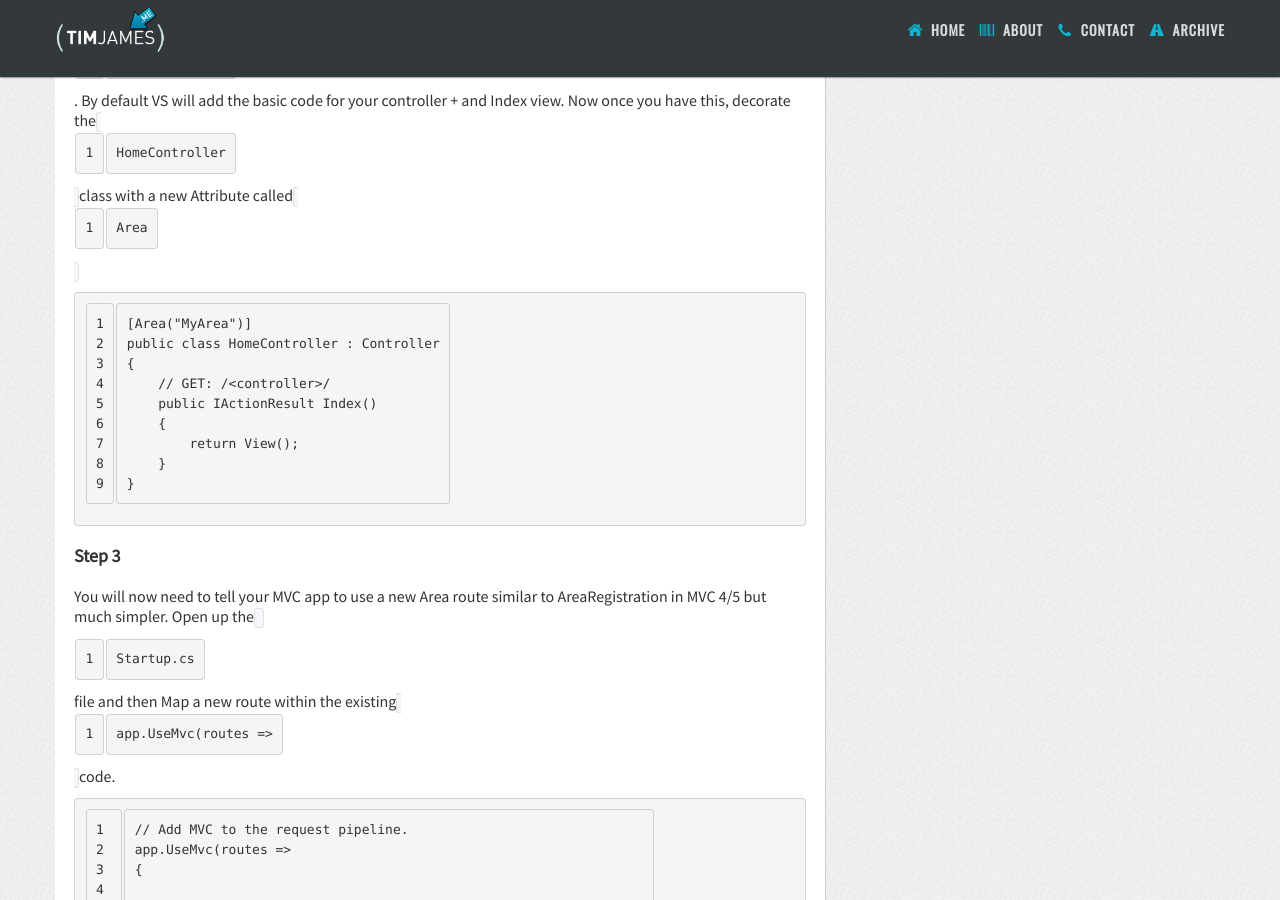
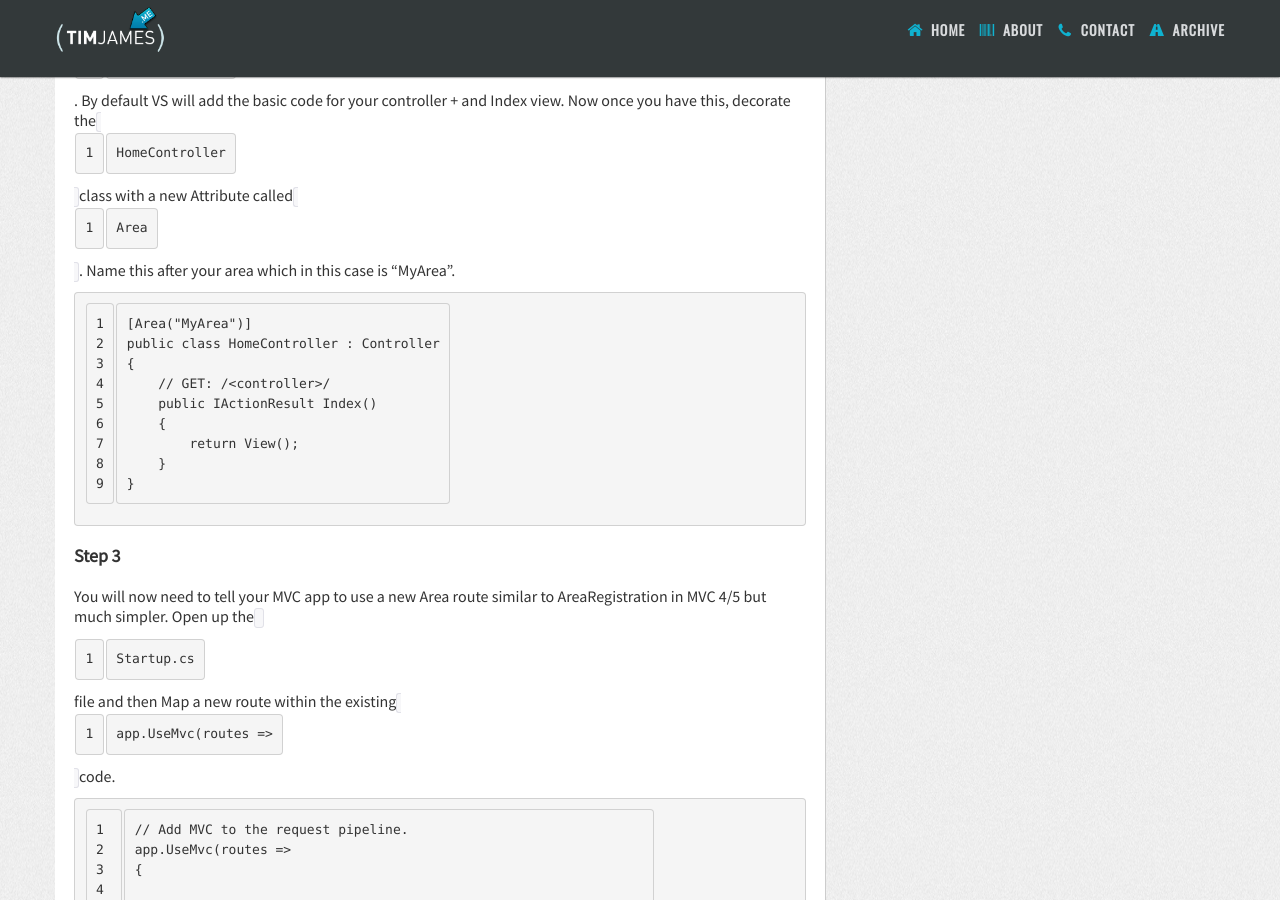
Before and after one commit to timbjames/timbjames.github.com, a Jekyll site: the page built from _posts/2014-12-13-mvc-areas-with-vnext.md, in a window 1280 px wide and 900 px high, scrolled down 1374 px. Built offline with Jekyll 4.4.1, drawn with Linux system fonts in a browser that asks for light colours; nearby versions of some CDN libraries; some web fonts are replaced; Markdown is read by kramdown in place of the engine named in the settings; comment, search, counter and statistics services are not loaded.

Commit message:
added extra details

```diff
--- a/_posts/2014-12-13-mvc-areas-with-vnext.md
+++ b/_posts/2014-12-13-mvc-areas-with-vnext.md
@@ -37,7 +37,7 @@ Right click on your MVC project and add a new Folder named "Areas", then right c
 ###Step 2
 
 Add a new MVC Controller Class to your Controllers folder named `HomeController`.
-By default VS will add the basic code for your controller + and Index view. Now once you have this, decorate the `HomeController` class with a new Attribute called `Area`
+By default VS will add the basic code for your controller + and Index view. Now once you have this, decorate the `HomeController` class with a new Attribute called `Area`. Name this after your area which in this case is "MyArea".
 
     [Area("MyArea")]
     public class HomeController : Controller
```
